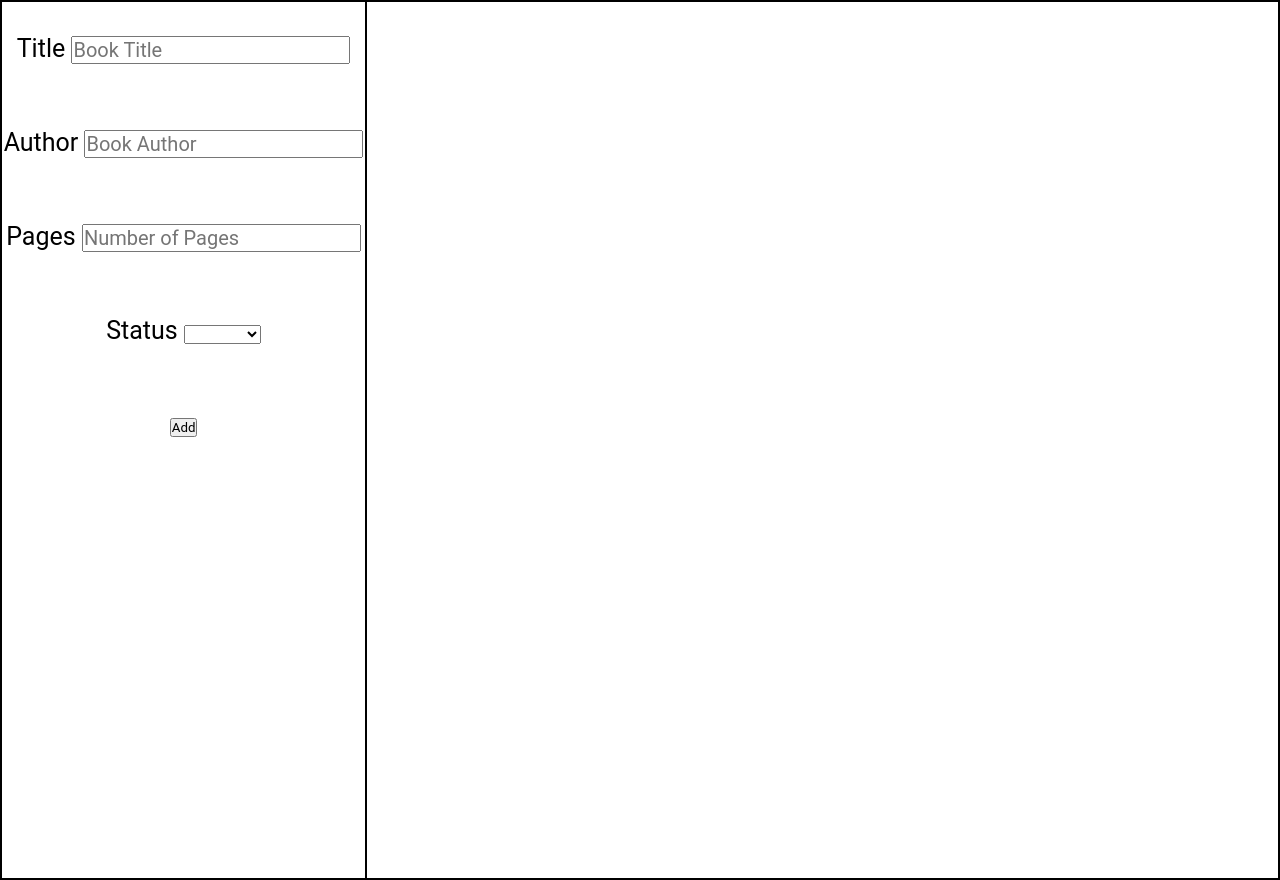
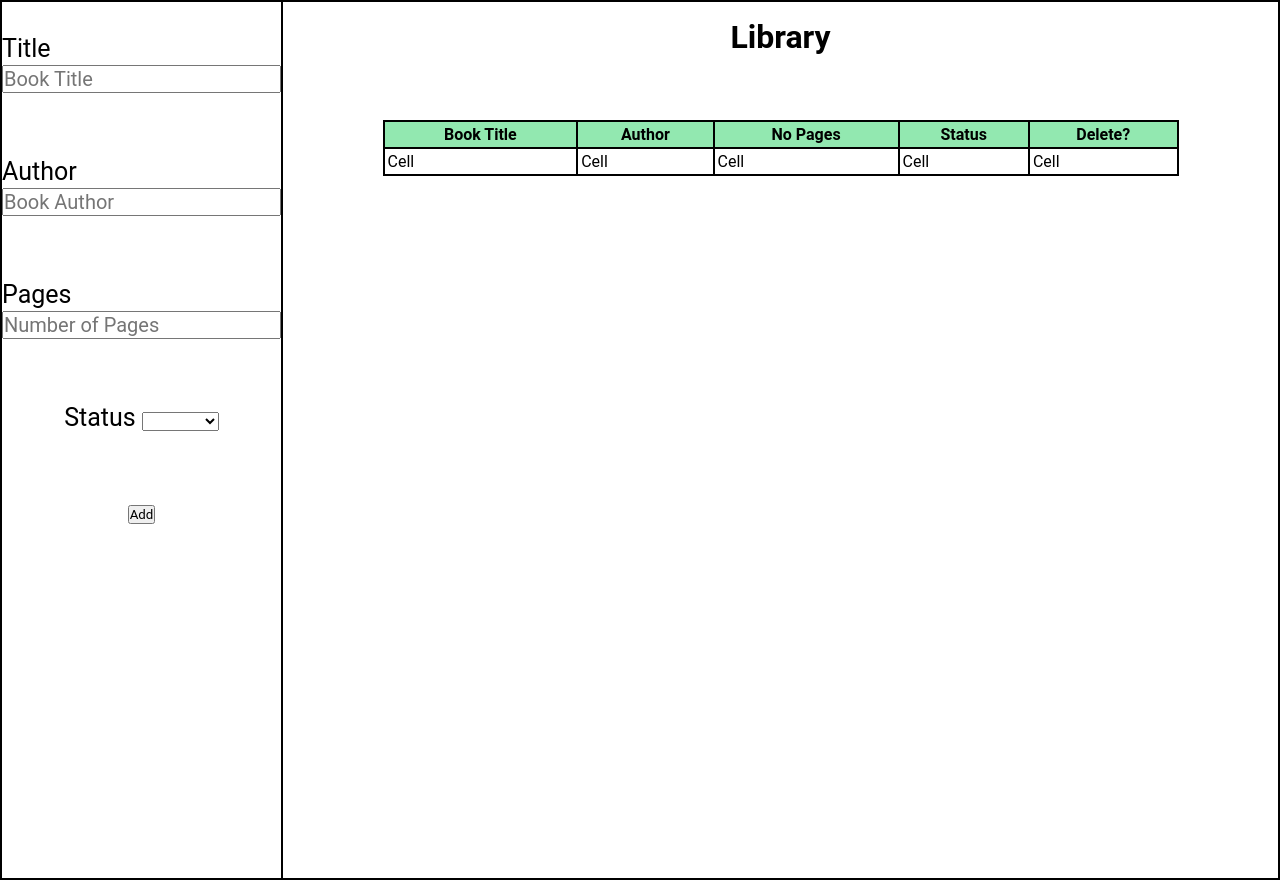
Before and after one commit to BillRmz/library_odin, a plain HTML site: page index.html in a window 1280 px wide. Both pictures are taken after a click on the element "Add". Drawn offline with Linux system fonts and the light colour scheme.

Commit message:
add a Test File, add rows logic

```diff
--- a/index.html
+++ b/index.html
@@ -48,6 +48,33 @@
     </div>
 
     <div class="book-view border">
+      <div class="header">
+        <h1> Library</h1>
+
+      </div>
+
+      <div class="books" >
+        <table class="GeneratedTable">
+          <thead>
+            <tr>
+              <th>Book Title </th>
+              <th>Author</th>
+              <th>No Pages</th>
+              <th>Status</th>
+              <th>Delete?</th>
+            </tr>
+          </thead>
+          <tbody id="book-list" >
+            <tr>
+              <td>Cell</td>
+              <td>Cell</td>
+              <td>Cell</td>
+              <td>Cell</td>
+              <td>Cell</td>
+            </tr>
+          </tbody>
+        </table>
+      </div>
 
     </div>
 
--- a/script.js
+++ b/script.js
@@ -1,7 +1,8 @@
+
 const bookTitle = document.querySelector('#title');
 const bookAuthor = document.querySelector('#author');
 const noPages = document.querySelector('#pages');
-const status = document.querySelector('#status')
+const state = document.querySelector('#status')
 
 const btnAdd = document.querySelector('.btn')
 
@@ -25,14 +26,30 @@ Book.prototype.bookInfo = function(){
 
 function addBookToLibrary(e) {
   e.preventDefault();
-  const book = new Book(bookTitle.value, bookAuthor.value, noPages.value, status.value)
+  const book = new Book(bookTitle.value, bookAuthor.value, noPages.value, state.value)
   myLibrary.push(book)
   bookTitle.value = '';
   bookAuthor.value = '';
   noPages.value = '' ;
-  status.value = '' ;
+  state.value = '' ;
+}
+
+
+function showBooks(){
+  const bookList = document.querySelector('#book-list')
+
+  for(let i=0; i<myLibrary.length; i++){
+   const bookRow = document.createElement('tr');
+
+   //book title
+   const bookTitle = document.createElement('td')
+   bookTitle.textContent = myLibrary[i].title;
+    bookRow.appendChild(bookTitle);
 
 
 
 
+    console.log(myLibrary[i].title,myLibrary[i].author,myLibrary[i].read)
 }
+
+}
--- a/style.css
+++ b/style.css
@@ -14,7 +14,7 @@
 
 .main-content{
     display: grid;
-    grid-template-columns: 2fr 5fr;
+    grid-template-columns: 1fr 4fr;
     height: 110vh;
 }
 
@@ -43,3 +43,42 @@
 .select-form option{
     font-size: 15px;
    }
+
+.book-view {
+    display: flex;
+    flex-direction: column;
+    align-items: center;
+    gap: 1rem;
+}
+
+.books{
+    margin: 1rem;
+    width: 80%;
+}
+
+.header{
+    margin-top: 1rem;
+    margin-bottom: 2rem;
+}
+
+
+   .GeneratedTable {
+     width: 100%;
+     background-color: #ffffff;
+     border-collapse: collapse;
+     border-width: 2px;
+     border-color: #000000;
+     border-style: solid;
+     color: #000000;
+   }
+
+   .GeneratedTable td, .GeneratedTable th {
+     border-width: 2px;
+     border-color: #000000;
+     border-style: solid;
+     padding: 3px;
+   }
+
+   .GeneratedTable thead {
+     background-color: #92e8b0;
+   }
```
Also changed, not shown: test.js (added, +25 -0 lines).
